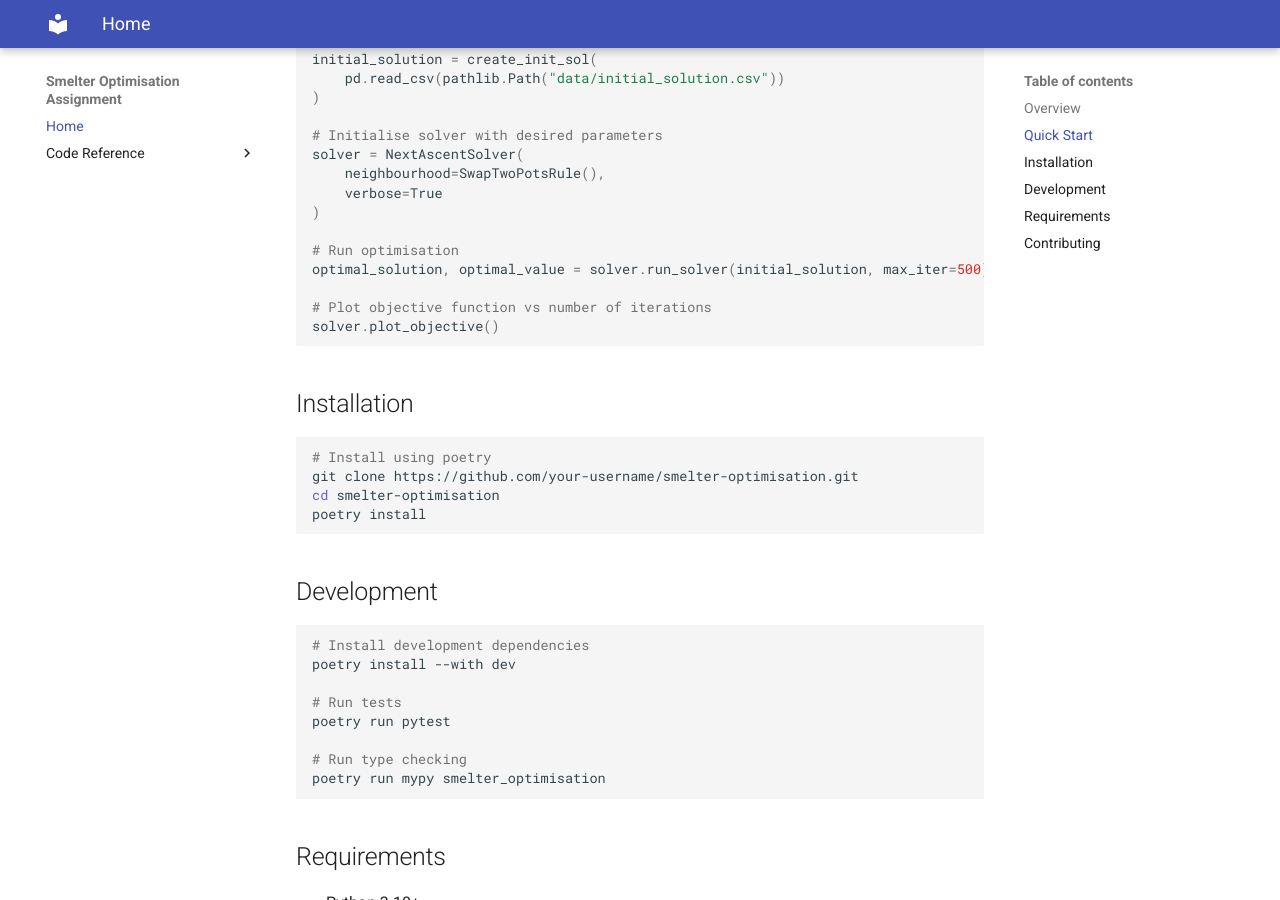
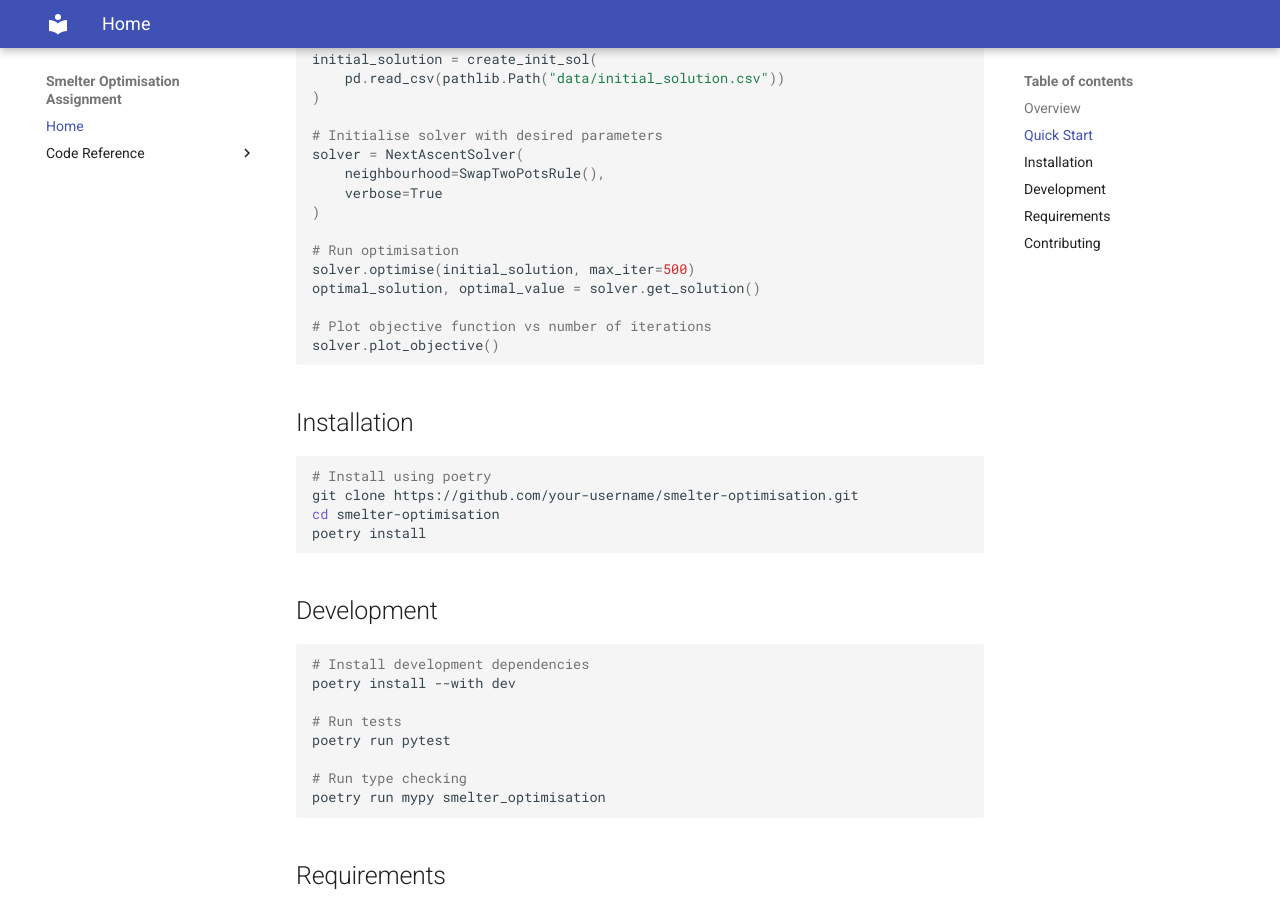
Before and after one commit to Louis-Jarvis/smelter-optimisation-assignment, an MkDocs documentation site: the page built from docs/index.md, in a window 1280 px wide and 900 px high, scrolled down 583 px. Built offline with MkDocs 1.6.1 and Material for MkDocs 9.7.7, drawn with Linux system fonts in a browser that asks for light colours.

Commit message:
add get_solution method added to the solver class
instead of returning the optimal solution and value from run_solver, we are going to use a get_solution method like we originally did

```diff
--- a/docs/index.md
+++ b/docs/index.md
@@ -27,7 +27,8 @@ solver = NextAscentSolver(
 )
 
 # Run optimisation
-optimal_solution, optimal_value = solver.run_solver(initial_solution, max_iter=500)
+solver.optimise(initial_solution, max_iter=500)
+optimal_solution, optimal_value = solver.get_solution()
 
 # Plot objective function vs number of iterations
 solver.plot_objective()
```
Also changed, not shown: README.md (+2 -1 lines), main.py (+9 -4 lines), 2 other files.
